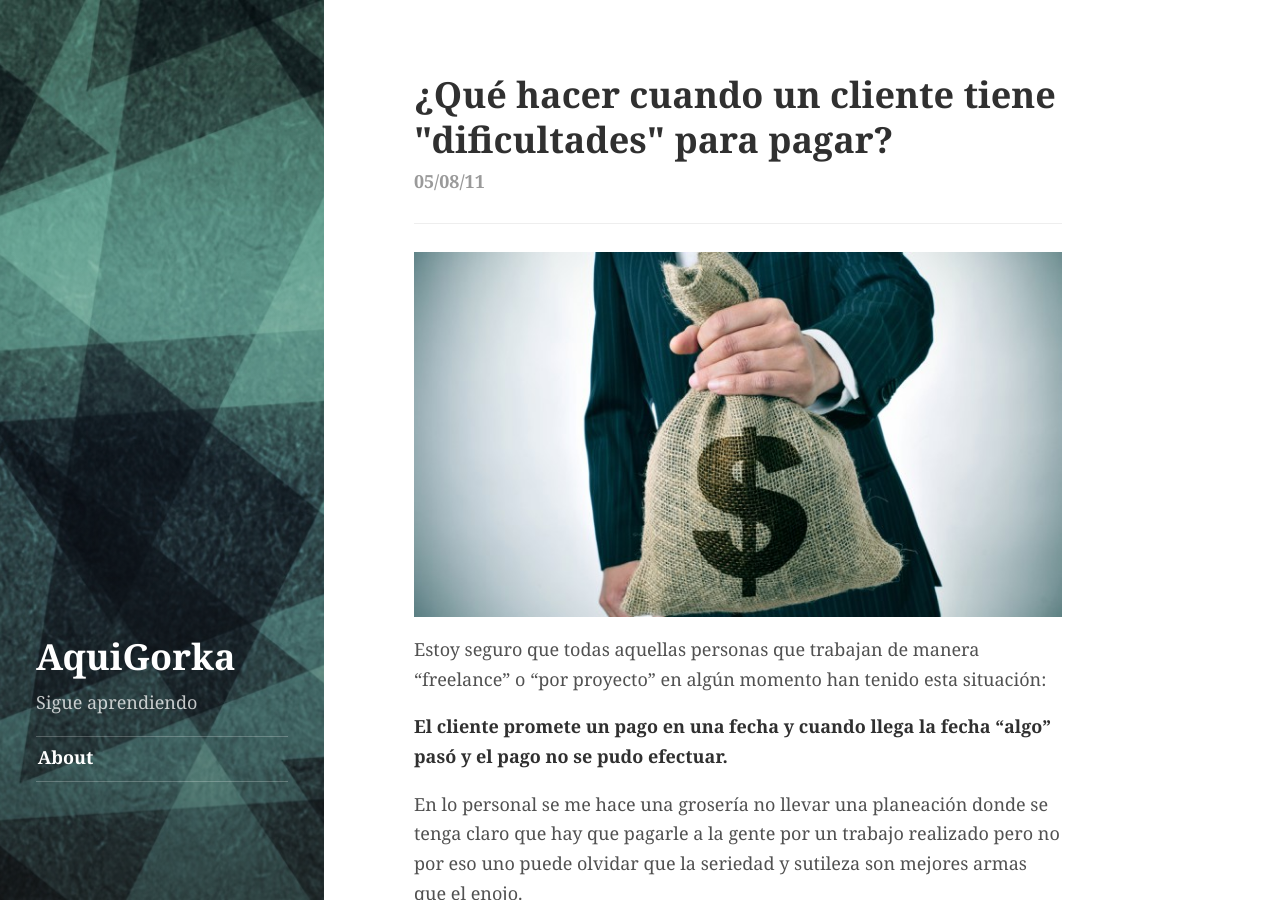
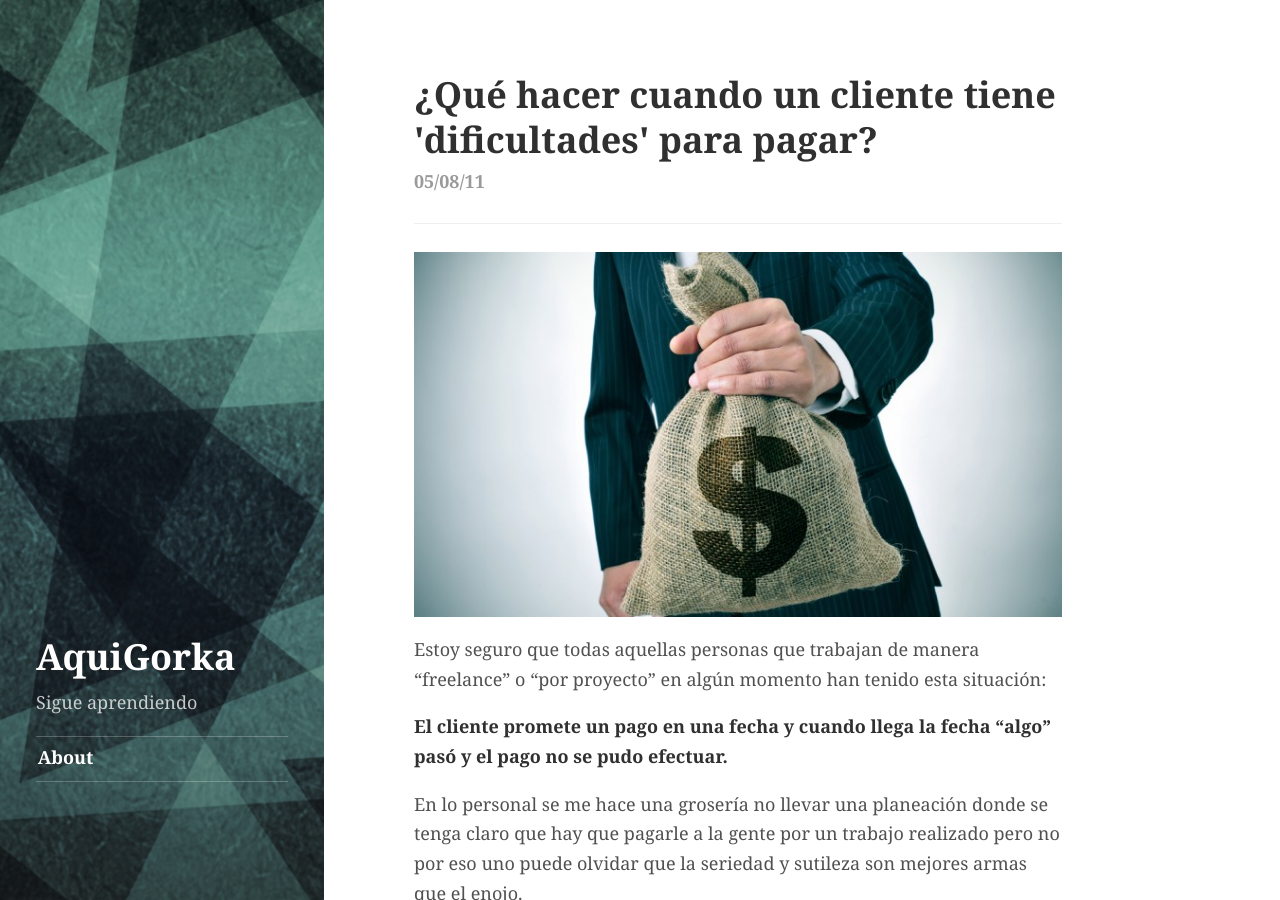
Before and after one commit to AquiGorka/aquigorka.github.io, a Jekyll site: the page built from _posts/2011-05-08-que-hacer-cuando-un-cliente-tiene-dificultades-para-pagar.md, in a window 1280 px wide and 900 px high. Built offline with Jekyll 4.4.1, drawn with Linux system fonts in a browser that asks for light colours.

```diff
--- a/_posts/2011-05-08-que-hacer-cuando-un-cliente-tiene-dificultades-para-pagar.md
+++ b/_posts/2011-05-08-que-hacer-cuando-un-cliente-tiene-dificultades-para-pagar.md
@@ -1,6 +1,6 @@
 ---
 id: 20110508
-title: "¿Qué hacer cuando un cliente tiene \"dificultades\" para pagar?"
+title: "¿Qué hacer cuando un cliente tiene 'dificultades' para pagar?"
 date: 2011-05-08T11:27:07+00:00
 author: Gorka
 layout: post
```
